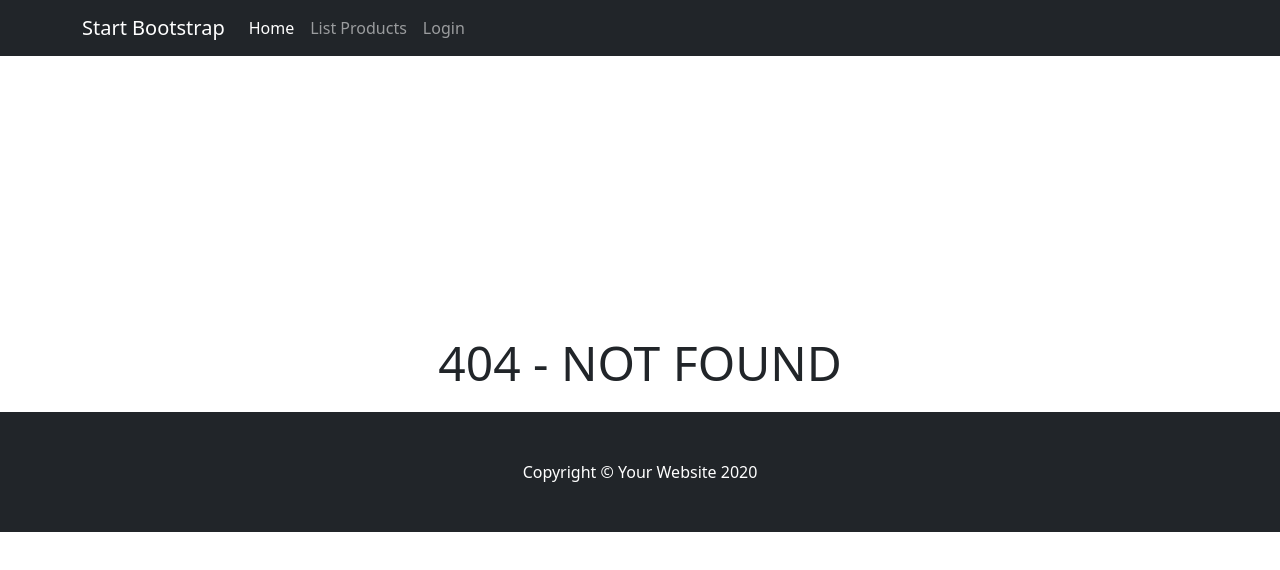
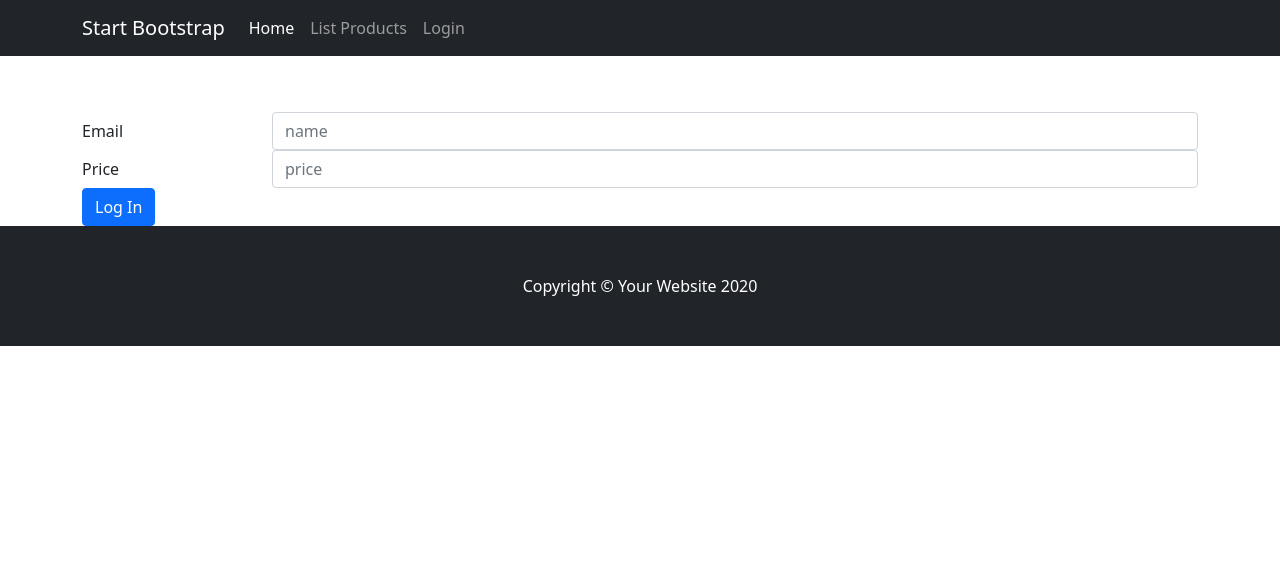
Before and after one commit to ChinhQuoc/ex_angular, an Angular app in the folder ex-ang/: page /editProduct/1 in a window 1280 px wide. Before the commit this address had no page. Shown: the top 570 px of the page. Built offline with nearby package versions, Linux system fonts and the light colour scheme.

Commit message:
put post delete

```diff
--- a/ex-ang/src/app/app-routing.module.ts
+++ b/ex-ang/src/app/app-routing.module.ts
@@ -9,6 +9,7 @@ import { ProductProjectComponent } from 'src/app/product-detail/product-project/
 import { LoginComponent } from 'src/app/login/login.component';
 import { CheckLoginGuard } from 'src/app/guard/check-login.guard';
 import { CheckSaveFormGuard } from 'src/app/guard/check-save-form.guard';
+import { ProductFormComponent } from 'src/app/product-form/product-form.component';
 
 const routes: Routes = [
   { path: '', component: HomeComponent },
@@ -17,6 +18,7 @@ const routes: Routes = [
   // { path: '', redirectTo: 'listProducts', pathMatch: 'full' },
   { path: 'listProducts', component: ProductComponent, canActivate: [CheckLoginGuard] },
   { path: 'login', component: LoginComponent },
+  { path: 'editProduct/:id', component: ProductFormComponent },
   {
     path: 'product/:id', component: ProductDetailComponent, canDeactivate: [CheckSaveFormGuard],
     children: [
--- a/ex-ang/src/app/app.module.ts
+++ b/ex-ang/src/app/app.module.ts
@@ -15,6 +15,7 @@ import { ReactiveFormsModule } from '@angular/forms';
 import { LoginService } from 'src/app/services/login.service';
 import { CheckLoginGuard } from 'src/app/guard/check-login.guard';
 import { CheckSaveFormGuard } from 'src/app/guard/check-save-form.guard';
+import { ProductFormComponent } from './product-form/product-form.component';
 
 @NgModule({
   declarations: [
@@ -23,7 +24,8 @@ import { CheckSaveFormGuard } from 'src/app/guard/check-save-form.guard';
     HomeComponent,
     NotFoundComponent,
     ProductDetailComponent,
-    LoginComponent
+    LoginComponent,
+    ProductFormComponent
   ],
   imports: [
     BrowserModule,
--- /dev/null
+++ b/ex-ang/src/app/product-form/product-form.component.html
@@ -0,0 +1,17 @@
+<form [formGroup]="formProduct" (ngSubmit)="submit(formProduct.value)">
+  <div class="form-group row">
+    <label for="name" class="col-sm-2 col-form-label">Email</label>
+    <div class="col-sm-10">
+      <input type="text" class="form-control" id="name" placeholder="name" name="name" formControlName="name">
+    </div>
+  </div>
+  <div class="form-group row">
+    <label for="price" class="col-sm-2 col-form-label">Price</label>
+    <div class="col-sm-10">
+      <input type="number" class="form-control" id="price" placeholder="price" name="price" formControlName="price">
+    </div>
+  </div>
+  <div class="button-group">
+    <input type="submit" class="btn btn-primary" value="Log In" [disabled]="formProduct.invalid">
+  </div>
+</form>
--- /dev/null
+++ b/ex-ang/src/app/product-form/product-form.component.ts
@@ -0,0 +1,27 @@
+import { Component, OnInit } from '@angular/core';
+import { FormControl, FormGroup } from '@angular/forms';
+
+@Component({
+  selector: 'app-product-form',
+  templateUrl: './product-form.component.html',
+  styleUrls: ['./product-form.component.scss']
+})
+export class ProductFormComponent implements OnInit {
+  formProduct: FormGroup;
+
+  constructor() { }
+
+  ngOnInit(): void {
+    this.formProduct = new FormGroup({
+      name: new FormControl(''),
+      price: new FormControl(''),
+      sale: new FormControl(''),
+      percent: new FormControl('')
+    });
+  }
+
+  submit(data: any) {
+
+  }
+
+}
--- a/ex-ang/src/app/product/product.component.html
+++ b/ex-ang/src/app/product/product.component.html
@@ -7,7 +7,15 @@
         <p class="card-text">{{ product.price }} - {{ product.sale }} - {{ product.percent }}</p>
       </div>
       <div class="card-footer">
-        <a [routerLink]="['/product', product.id]" class="btn btn-primary">Detail</a>
+        <a [routerLink]="['/product', product.id]" class="btn btn-primary">
+          <i class="far fa-file-alt"></i>
+        </a>
+        <a [routerLink]="['/editProduct', product.id]" class="btn btn-success">
+          <i class="far fa-edit"></i>
+        </a>
+        <a (click)="delete(product.id)" class="btn btn-danger">
+          <i class="far fa-trash-alt"></i>
+        </a>
       </div>
     </div>
   </div>
--- a/ex-ang/src/app/product/product.component.scss
+++ b/ex-ang/src/app/product/product.component.scss
@@ -0,0 +1,4 @@
+.card-footer {
+  display: flex;
+  justify-content: space-around;
+}
--- a/ex-ang/src/app/product/product.component.ts
+++ b/ex-ang/src/app/product/product.component.ts
@@ -23,13 +23,27 @@ export class ProductComponent implements OnInit {
       this.currentPage = params['pageNumber'] || 1;
       this.filter = params['filter'] || '';
     });
+    this.loadData()
+    this.pages = [1, 2, 3, 4, 5];
+  }
 
+  delete(id: string) {
+    let confirmResult = confirm("Are you sure to delete this product?");
+    if (confirmResult) {
+      this.shopService.deleteProduct(id).subscribe(res => {
+        if(res) {
+          alert("Delete success!");
+          this.loadData();
+        }
+      })
+    }
+  }
+
+  loadData() {
     this.shopService.getList().subscribe(res => {
       return this.products = res;
     }, error => {
       console.log(error);
     });
-    this.pages = [1, 2, 3, 4, 5];
   }
-
 }
--- a/ex-ang/src/app/services/shop.service.ts
+++ b/ex-ang/src/app/services/shop.service.ts
@@ -17,4 +17,12 @@ export class ShopService {
   getProductDetail(id: string) {
     return this._http.get(this.apiUrl+`/${id}`);
   }
+
+  deleteProduct(id: string) {
+    return this._http.delete(this.apiUrl+`/${id}`);
+  }
+
+  editProduct(id: string, data: any) {
+    return this._http.put(this.apiUrl+`/${id}`, data);
+  }
 }
--- a/ex-ang/src/index.html
+++ b/ex-ang/src/index.html
@@ -9,6 +9,9 @@
   <!-- Bootstrap CSS -->
   <link href="https://cdn.jsdelivr.net/npm/bootstrap@5.0.0-beta1/dist/css/bootstrap.min.css" rel="stylesheet" integrity="sha384-giJF6kkoqNQ00vy+HMDP7azOuL0xtbfIcaT9wjKHr8RbDVddVHyTfAAsrekwKmP1" crossorigin="anonymous">
   <link href="assets/css/heroic-features.css" rel="stylesheet">
+  <!-- font awesome -->
+  <link rel="stylesheet" href="https://use.fontawesome.com/releases/v5.8.2/css/all.css"
+        integrity="sha384-oS3vJWv+0UjzBfQzYUhtDYW+Pj2yciDJxpsK1OYPAYjqT085Qq/1cq5FLXAZQ7Ay" crossorigin="anonymous">
 </head>
 <body>
   <script src="https://cdn.jsdelivr.net/npm/bootstrap@5.0.0-beta1/dist/js/bootstrap.bundle.min.js" integrity="sha384-ygbV9kiqUc6oa4msXn9868pTtWMgiQaeYH7/t7LECLbyPA2x65Kgf80OJFdroafW" crossorigin="anonymous"></script>
```
Also changed, not shown: ex-ang/src/app/product-form/product-form.component.scss (added), 1 other file (tests, documents, lock files or other folders).
